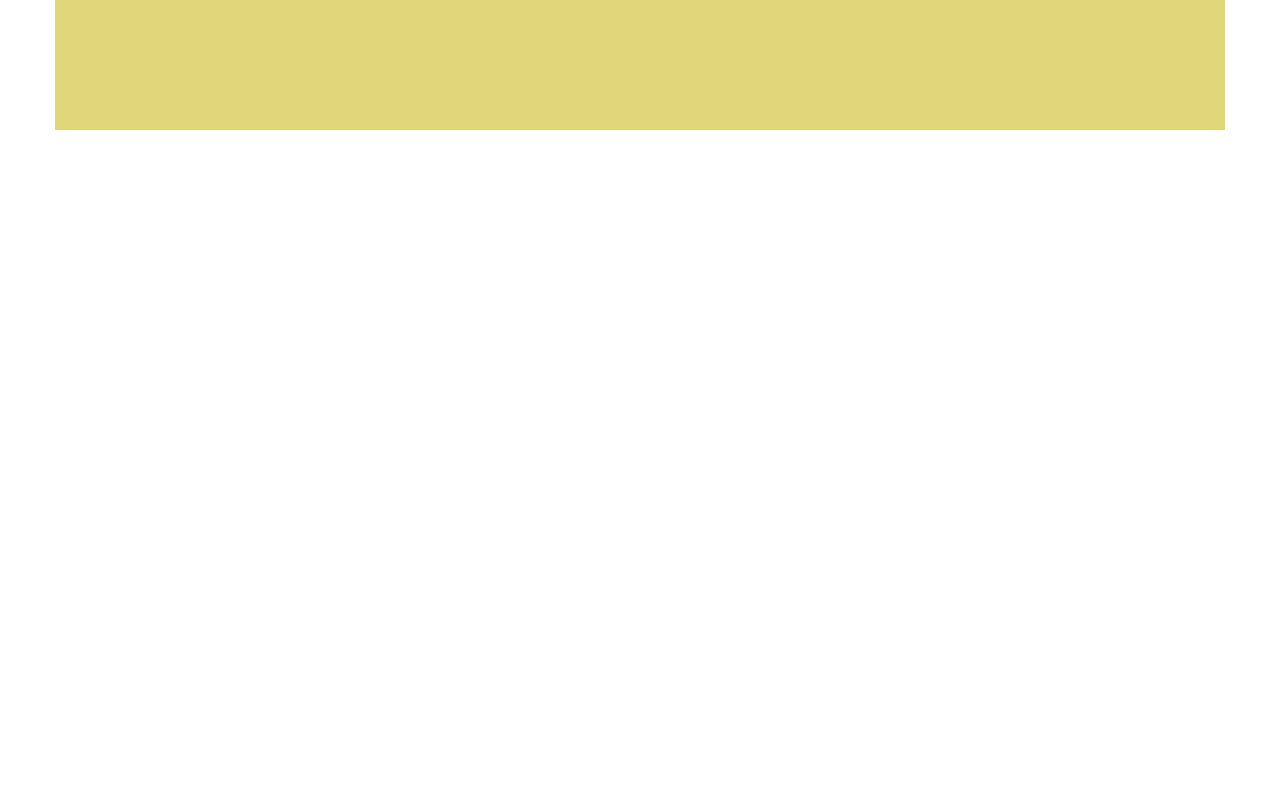
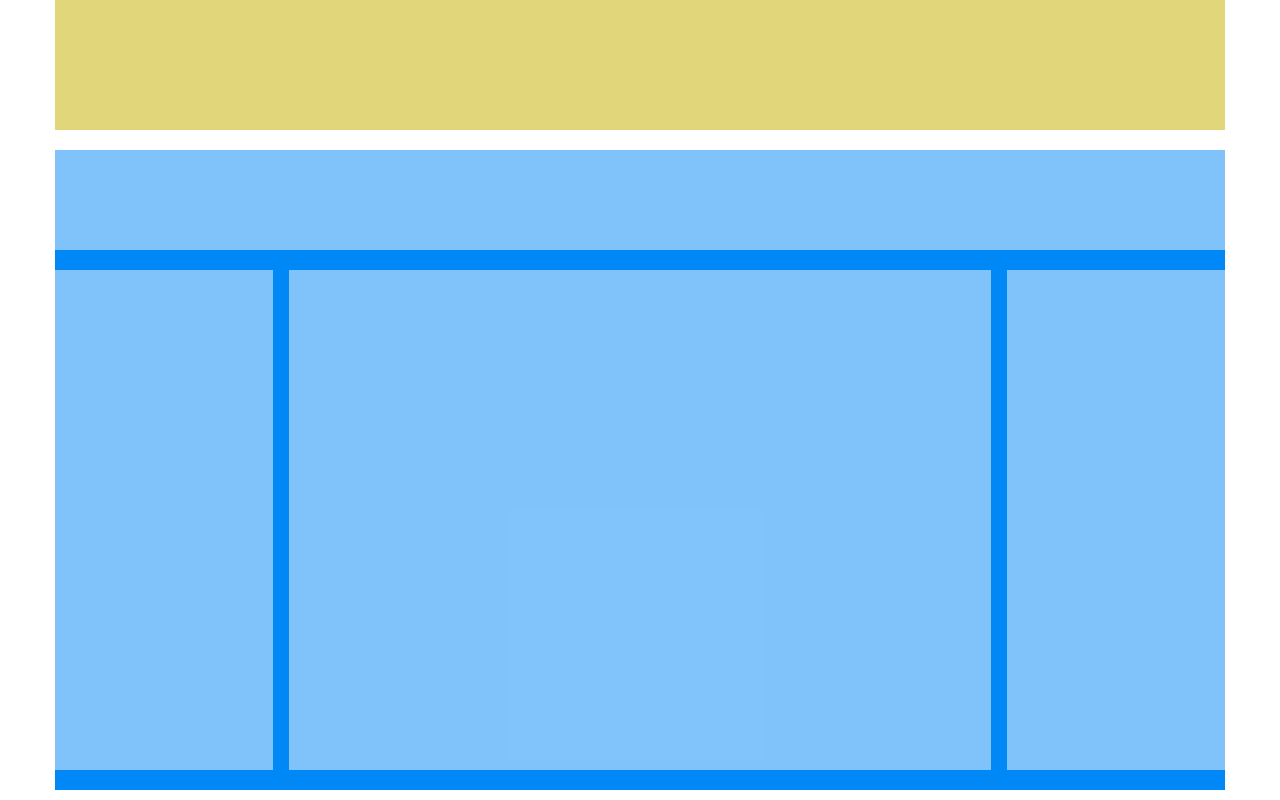
Before and after one commit to dokkalemon/htmlcss-struttura-wp, a plain HTML site: page index.html in a window 1280 px wide. Shown: the part 510-1310 px from the top of the page. Before the commit the page ends 800 px from the top, so only its background shows below. Drawn offline with Linux system fonts and the light colour scheme.

Commit message:
add grid conteiner

```diff
--- a/css/main.css
+++ b/css/main.css
@@ -8,13 +8,27 @@
 }
 
 /* Utilities */
-.px-16 {
+.px10 {
+    padding-left: 8px;
+    padding-right: 8px;
+}
+
+.pl-10 {
     padding-left: 16px;
+}
+
+.pr-10 {
     padding-right: 16px;
 }
 
 .center {
     margin: 20px auto 10px auto
+}
+
+.clearfix::after {
+    content: '';
+    display: table;
+    clear: both;
 }
 
 /* header */
@@ -31,3 +45,41 @@ header {
     height: 500px;
     background-color: #e1d67a;
 }
+
+/* grid layout */
+.grid-conteiner {
+    width: 1170px;
+    height: auto;
+    background-color: #0088f7;
+    padding-bottom: 10px;
+}
+
+.first-conteiner {
+    background-color: rgba(255, 255, 255, 0.5);
+    width: 100%;
+    height: 100px
+}
+
+.col {
+
+    height: 500px;
+    float: left;
+}
+
+.first-col {
+    width: 20%;
+}
+
+.second-col {
+    width: 60%;
+}
+
+.third-col {
+    width: 20%;
+}
+
+.col-content {
+    background-color: rgba(255, 255, 255, 0.5);
+    width: 100%;
+    height: 100%;
+}
--- a/index.html
+++ b/index.html
@@ -10,14 +10,35 @@
 <body>
 
     <!-- header -->
-   <header class="center px-16">
+   <header class="center">
         <section>
         </section>
    </header>
 
    <!-- main -->
-   <section class="main-conteiner center px-16">
-        <section></section>
+   <section class="main-conteiner center ">
+        <section>
+        </section>
+   </section>
+
+   <!-- grid layout -->
+   <section class="grid-conteiner center">
+        <!-- first grid conteinet -->
+        <section class="first-conteiner">
+        </section>
+
+        <!-- grid -->
+        <section class="grid clearfix center">
+            <div class="col first-col pr-10">
+                <section class="col-content"></section>
+            </div>
+            <div class="col second-col px-10">
+                <section class="col-content"></section>
+            </div>
+            <div class="col third-col pl-10">
+                <section class="col-content"></section>
+            </div>
+        </section>
    </section>
 
 
```
